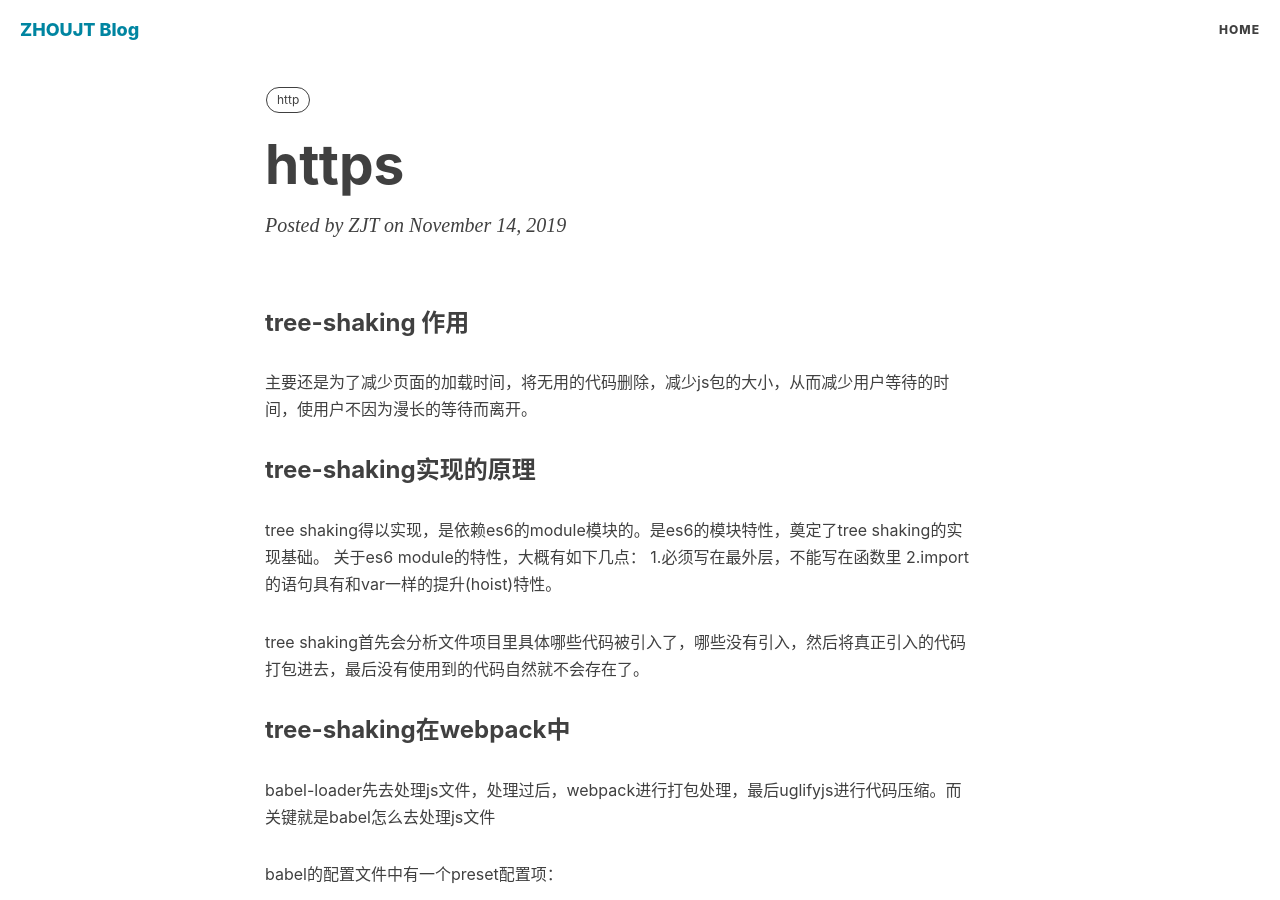
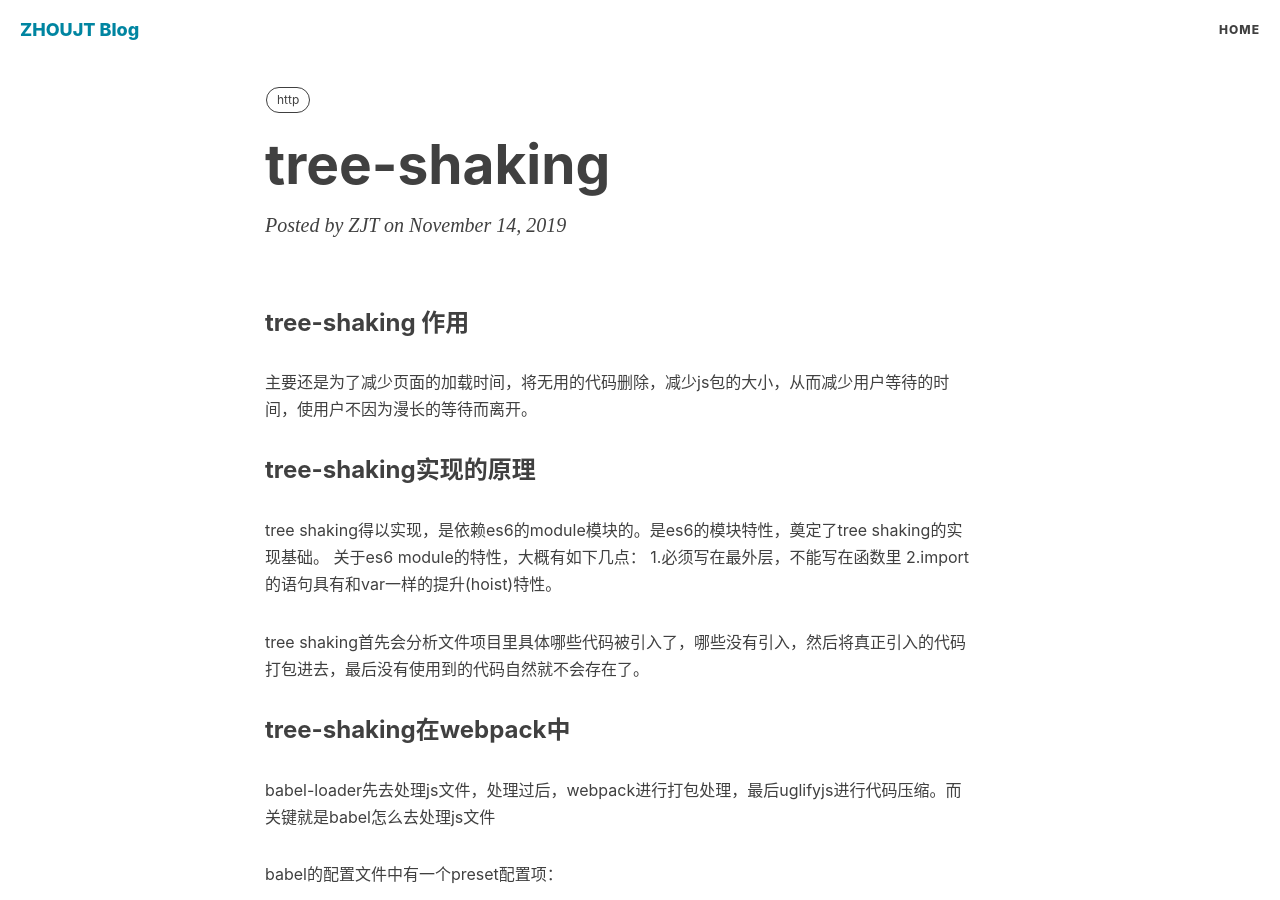
Before and after one commit to juntaozhou05/juntaozho05.github.io, a Jekyll site: the page built from _posts/2019-11-14-tree-shaking.md, in a window 1280 px wide and 900 px high. Built offline with Jekyll 4.4.1, drawn with Linux system fonts in a browser that asks for light colours; nearby versions of some CDN libraries; comment, search, counter and statistics services are not loaded.

Commit message:
Update 2019-11-14-tree-shaking.md

```diff
--- a/_posts/2019-11-14-tree-shaking.md
+++ b/_posts/2019-11-14-tree-shaking.md
@@ -1,6 +1,6 @@
 ---
 layout: post
-title: "https"
+title: "tree-shaking"
 subtitle: ""
 author: "ZJT"
 header-style: text
```
